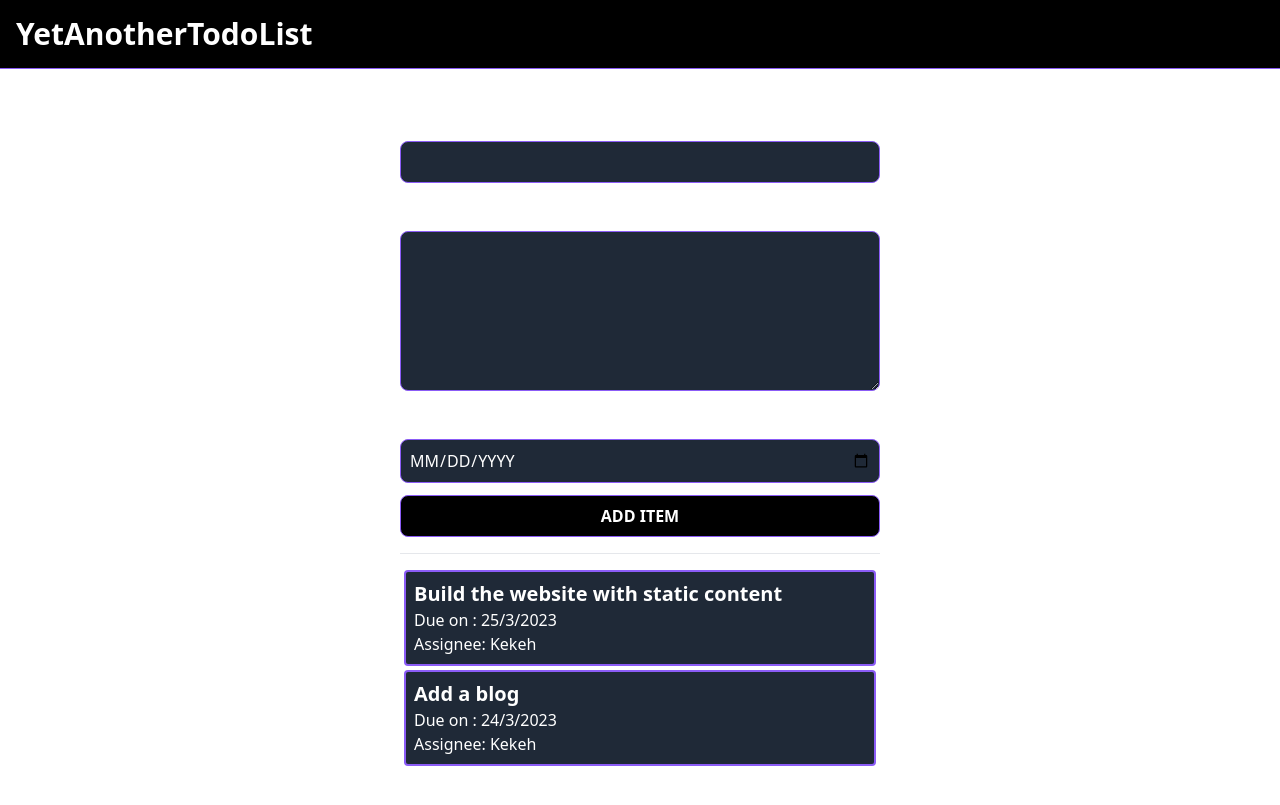
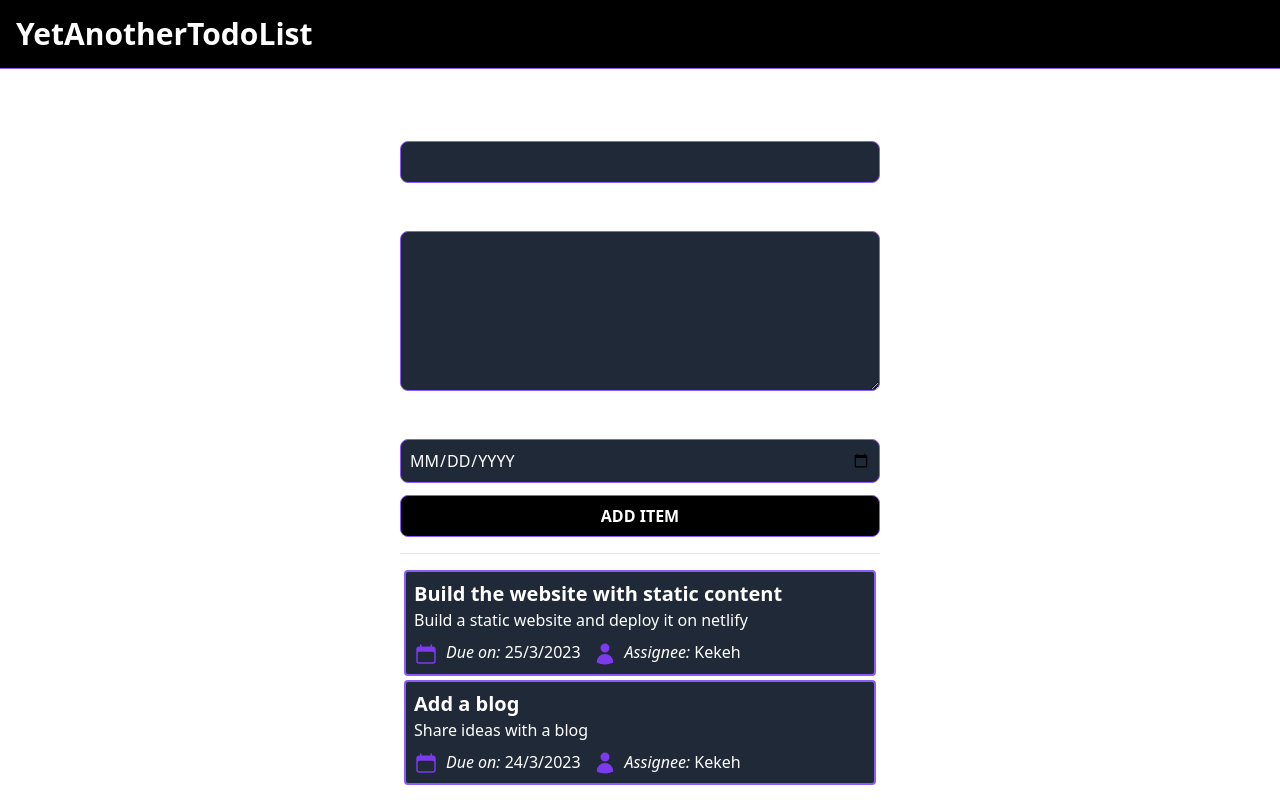
Before and after one commit to Omkar76/wd201, a React app in the folder smarter-tasks/: page / in a window 1280 px wide. Built offline with nearby package versions, Linux system fonts and the light colour scheme; the HTML template or start-up script is replaced by a standard one.

Commit message:
Add icons. minor changes

```diff
--- a/smarter-tasks/package.json
+++ b/smarter-tasks/package.json
@@ -9,6 +9,7 @@
     "preview": "vite preview"
   },
   "dependencies": {
+    "@heroicons/react": "^2.0.16",
     "react": "^18.2.0",
     "react-dom": "^18.2.0"
   },
--- a/smarter-tasks/src/App.tsx
+++ b/smarter-tasks/src/App.tsx
@@ -17,11 +17,13 @@ class App extends React.Component<TaskAppProp, TaskAppState> {
       tasks: [
         {
           title: "Build the website with static content",
+          description : "Build a static website and deploy it on netlify",
           dueDate: DateUtil.tommorrow,
           assigneeName: "Kekeh",
         },
         {
           title: "Add a blog",
+          description : "Share ideas with a blog",
           dueDate: DateUtil.today,
           assigneeName: "Kekeh",
         },
--- a/smarter-tasks/src/Task.tsx
+++ b/smarter-tasks/src/Task.tsx
@@ -1,5 +1,5 @@
 import React from "react";
-
+import {UserIcon, CalendarIcon} from  '@heroicons/react/24/solid'
 export interface Task {
   title: string;
   dueDate: Date;
@@ -22,14 +22,27 @@ class TaskCard extends React.Component<Task, TaskState> {
     return (
       <div className="TaskItem bg-gray-800 text-white p-2 rounded m-1 border-2 border-violet-500">
         <h2 className="text-xl font-bold">{title}</h2>
-        <p>{description}</p>
+        <p className="font-sans">{description}</p>
+        <div className="flex gap-3 mt-2">
         {completedAtDate && (
-          <p>Completed on: {completedAtDate.toLocaleDateString("en-IN")}</p>
+             <div>
+             <CalendarIcon className="h-6 w-6 text-violet-600 inline mr-2"/>
+             <i>Completed on:</i> {completedAtDate.toLocaleDateString("en-IN")}
+           </div>
         )}
+
         {!completedAtDate && (
-          <p>Due on : {dueDate.toLocaleDateString("en-IN")}</p>
+          <div>
+             <CalendarIcon className="h-6 w-6 text-violet-600 inline mr-2"/>
+             <i>Due on:</i> {dueDate.toLocaleDateString("en-IN")}
+           </div>
         )}
-        <p>Assignee: {assigneeName}</p>
+
+        <div>
+          <UserIcon className="h-6 w-6 text-violet-600 inline mr-2"/>
+           <i>Assignee: </i> {assigneeName}
+        </div>
+        </div>
       </div>
     );
   }
--- a/smarter-tasks/src/TaskForm.tsx
+++ b/smarter-tasks/src/TaskForm.tsx
@@ -69,6 +69,7 @@ class TaskForm extends React.Component<TaskFormProps, TaskFormState> {
           className="h-40 grow p-2 border rounded-lg outline-none bg-gray-800 text-white border-violet-500"
         ></textarea>
 
+        <input type="hidden" name="assigneeName" value="Kekeh"/>
         <label htmlFor="todoDueDate">Due Date</label>
         <input
           name="dueDate"
```
Also changed, not shown: 1 other file (tests, documents, lock files or other folders).
